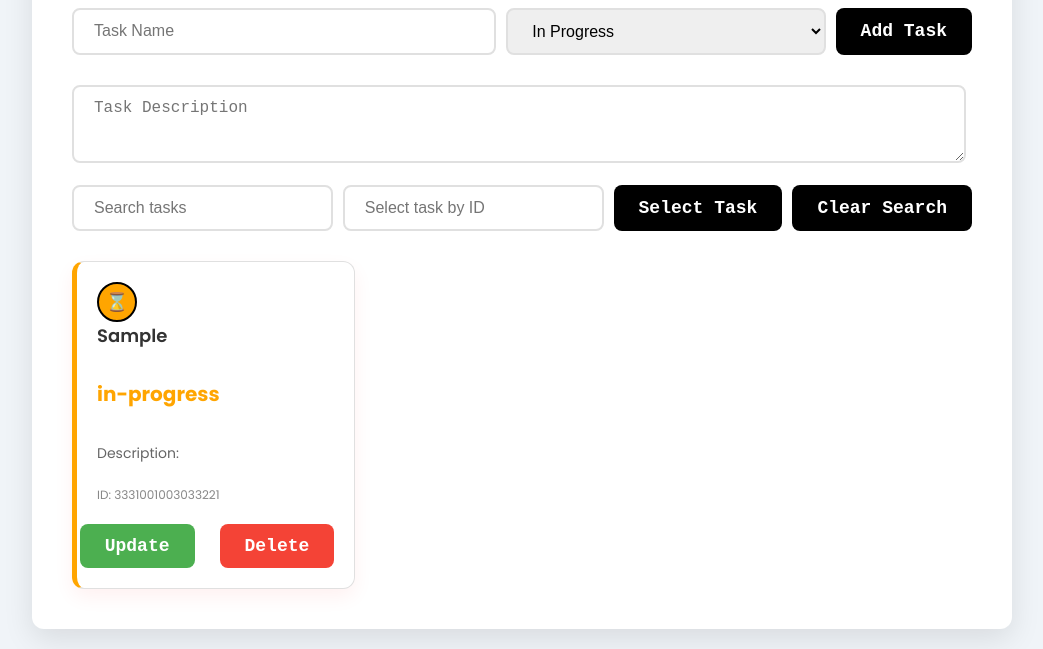
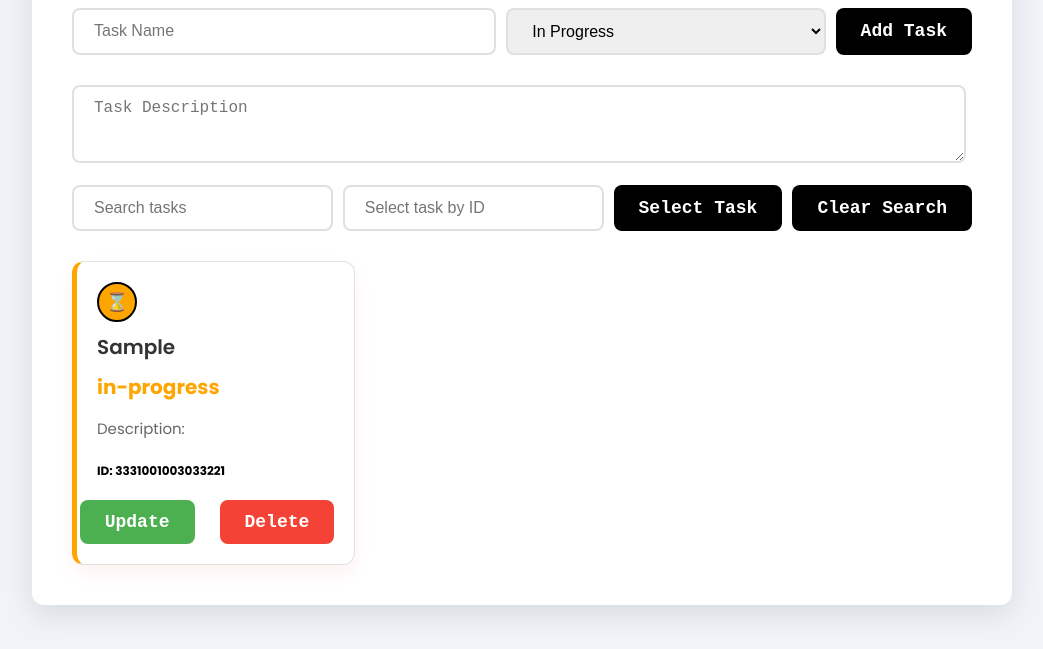
Before and after one commit to Zyoud98/Task-Manager, a plain HTML site: page index.html in a window 1280 px wide. Both pictures are taken after typing "Sample" into the empty fields and a click on the button "Add Task". Shown: the part 156-805 px from the top of the page, without its empty margins (118-1161 px from the left). Drawn offline with nearby package versions, Linux system fonts and the light colour scheme.

Commit message:
Edit style.css

```diff
--- a/style.css
+++ b/style.css
@@ -111,25 +111,28 @@ body {
     max-height: 200px;
   }
   .task-text {
-    font-size: 18px;
+    font-size: 20px;
     color: #333;
     font-weight: 600;
     margin-bottom: 10px;
     display: block;
     word-wrap: break-word;
+    margin-top: 10px;
   }
 
   .task-description {
-    font-size: 14px;
+    font-size: 15px;
     color: #666;
     margin-bottom: 10px;
     flex-grow: 1;
     word-wrap: break-word;
+    max-width: 200px;
   }
   .task-id {
     font-size: 12px;
-    color: #888;
+    color: #000000;
     margin-bottom: 10px;
+    font-weight:bolder;
   }
   .toggle-btn {
     background: none;
@@ -169,12 +172,14 @@ body {
   }
   .task-card.completed .task-text {
     text-decoration: line-through;
-    color: #888;
+    color: #818181;
   }
   .task-card.completed .task-status {
     font-size: 20px;
     font-weight:800;
     color: green;
+    margin-top: 0;
+    margin-bottom: 0;
 
 
   }
@@ -182,12 +187,16 @@ body {
     font-size: 20px;
     font-weight:800;
     color: red;
+    margin-top: 0;
+    margin-bottom: 0;
 
   }
   .task-card.in-progress .task-status {
     font-size: 20px;
     font-weight:800;
     color: orange;
+    margin-top: 0;
+    margin-bottom: 0;
 
   }
 
```
